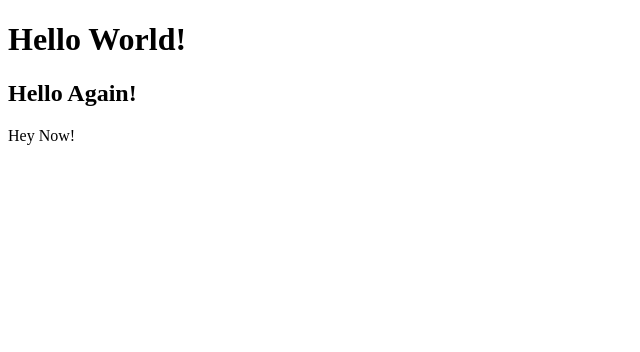
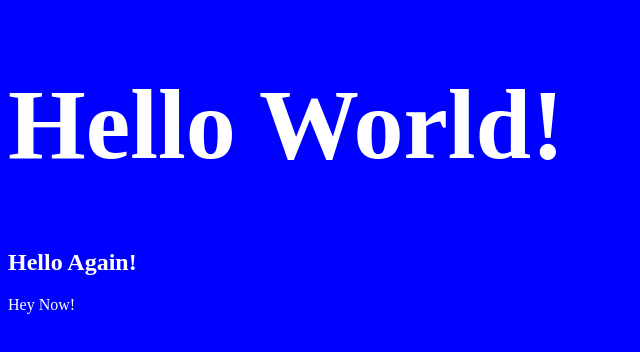
Before and after one commit to brodave318/htmlcssrorBlog, a plain HTML site: page index.html in a window 1280 px wide. Shown: the whole page, without its empty margins (0-640 px from the left). Drawn offline with Linux system fonts and the light colour scheme.

Commit message:
Added stylesheet

```diff
--- /dev/null
+++ b/css/style.css
@@ -0,0 +1,8 @@
+body {
+  background: blue;
+  color: white;
+}
+
+h1 {
+  font-size: 100px;
+}
--- a/index.html
+++ b/index.html
@@ -1,6 +1,7 @@
 <!doctype html>
   <html>
     <head>
+      <link rel="stylesheet" href="css/style.css">
       <title>Homepage</title>
     </head>
     <body>
```
